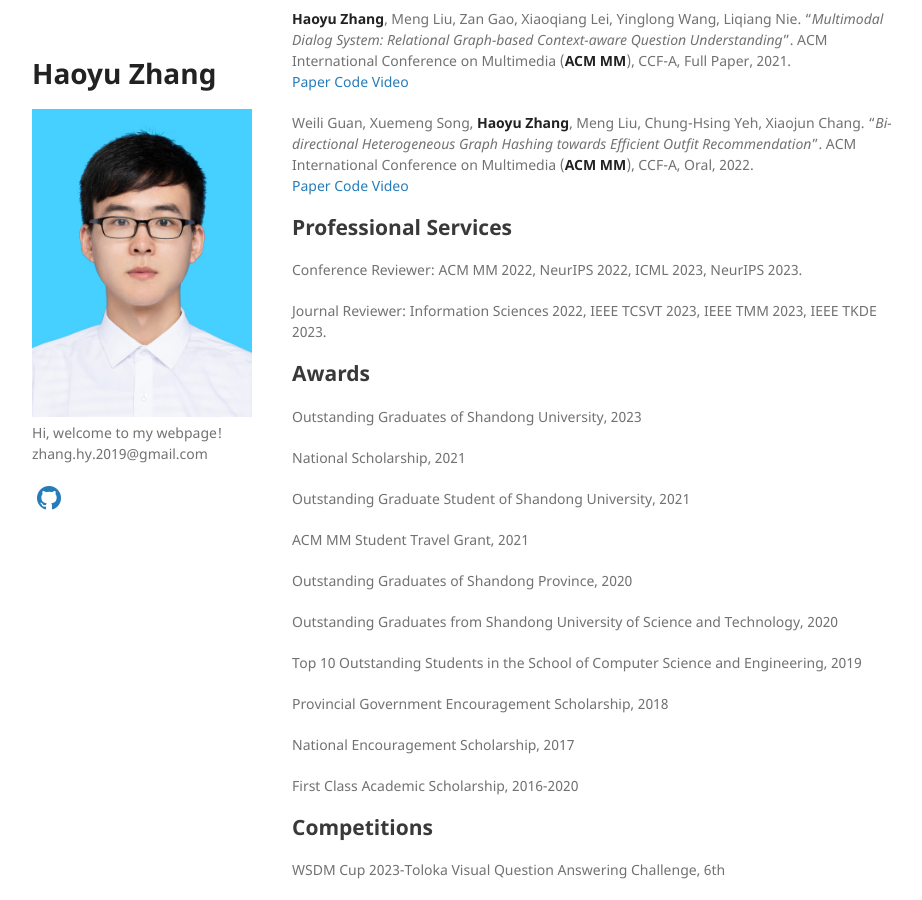
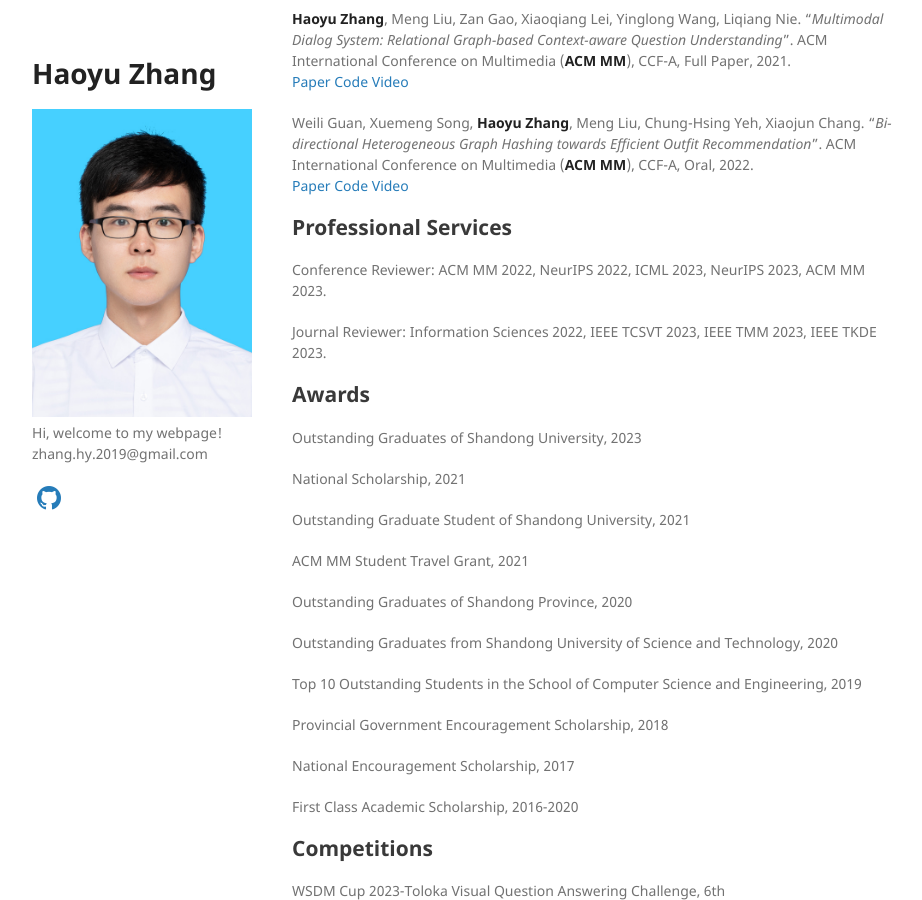
Before and after one commit to Hyu-Zhang/Hyu-Zhang.github.io, a Jekyll site: the page built from index.md, in a window 1280 px wide and 900 px high, scrolled down 638 px. Shown: the whole window, without its empty margins (178-1100 px from the left). Built offline with Jekyll 4.4.1, drawn with Linux system fonts in a browser that asks for light colours; a style sheet for code colours, icons or effects is not loaded; our own code applies the rules of GitHub Pages for plain Markdown files.

Commit message:
Update index.md

```diff
--- a/index.md
+++ b/index.md
@@ -61,7 +61,7 @@ Weili Guan, Xuemeng Song, **Haoyu Zhang**, Meng Liu, Chung-Hsing Yeh, Xiaojun Ch
 
 ## Professional Services
 
-Conference Reviewer: ACM MM 2022, NeurIPS 2022, ICML 2023, NeurIPS 2023.
+Conference Reviewer: ACM MM 2022, NeurIPS 2022, ICML 2023, NeurIPS 2023, ACM MM 2023.
 
 Journal Reviewer: Information Sciences 2022, IEEE TCSVT 2023, IEEE TMM 2023, IEEE TKDE 2023.
 
```
